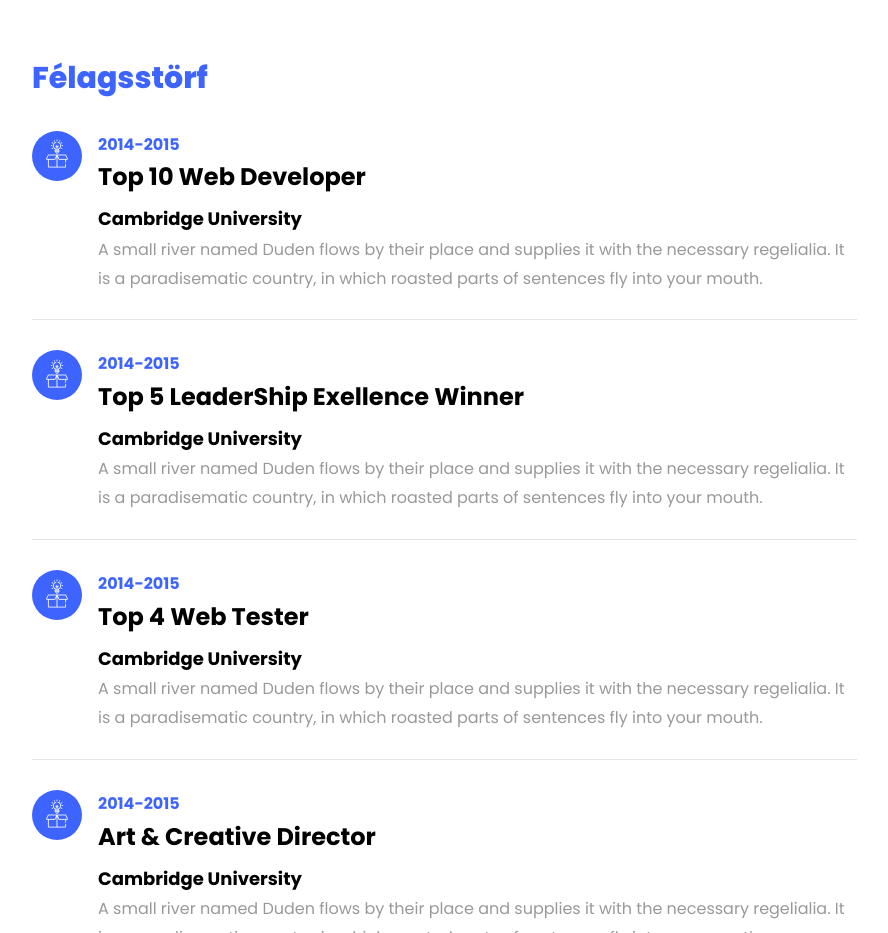
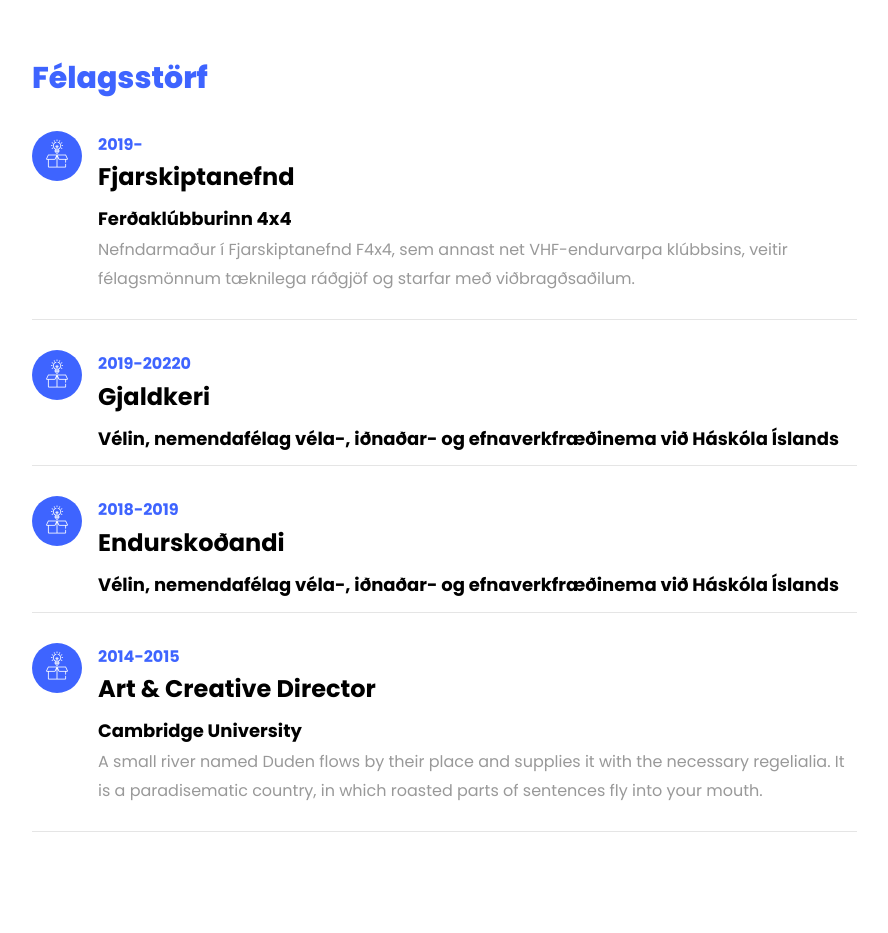
Before and after one commit to kjassiturbo/km2, a plain HTML site: page index.html in a window 1280 px wide. Shown: the part 3580-4513 px from the top of the page, without its empty margins (338-1226 px from the left). Drawn offline with Linux system fonts and the light colour scheme; files whose address does not match are found by name.

Commit message:
uppfærsla

```diff
--- a/index.html
+++ b/index.html
@@ -375,10 +375,10 @@
 					    		<span class="flaticon-ideas"></span>
 					    	</div>
 					    	<div class="text pl-3">
-		    					<span class="date">2014-2015</span>
-		    					<h2>Top 10 Web Developer</h2>
-		    					<span class="position">Cambridge University</span>
-		    					<p>A small river named Duden flows by their place and supplies it with the necessary regelialia. It is a paradisematic country, in which roasted parts of sentences fly into your mouth.</p>
+		    					<span class="date">2019-</span>
+		    					<h2>Fjarskiptanefnd</h2>
+		    					<span class="position">Ferðaklúbburinn 4x4</span>
+		    					<p>Nefndarmaður í Fjarskiptanefnd F4x4, sem annast net VHF-endurvarpa klúbbsins, veitir félagsmönnum tæknilega ráðgjöf og starfar með viðbragðsaðilum.</p>
 	    					</div>
 	    				</div>
 	    				<div class="resume-wrap d-flex ftco-animate">
@@ -386,10 +386,10 @@
 					    		<span class="flaticon-ideas"></span>
 					    	</div>
 					    	<div class="text pl-3">
-		    					<span class="date">2014-2015</span>
-		    					<h2>Top 5 LeaderShip Exellence Winner</h2>
-		    					<span class="position">Cambridge University</span>
-		    					<p>A small river named Duden flows by their place and supplies it with the necessary regelialia. It is a paradisematic country, in which roasted parts of sentences fly into your mouth.</p>
+		    					<span class="date">2019-20220</span>
+		    					<h2>Gjaldkeri</h2>
+		    					<span class="position">Vélin, nemendafélag véla-, iðnaðar- og efnaverkfræðinema við Háskóla Íslands</span>
+
 		    				</div>
 	    				</div>
 	    				<div class="resume-wrap d-flex ftco-animate">
@@ -397,10 +397,10 @@
 					    		<span class="flaticon-ideas"></span>
 					    	</div>
 					    	<div class="text pl-3">
-		    					<span class="date">2014-2015</span>
-		    					<h2>Top 4 Web Tester</h2>
-		    					<span class="position">Cambridge University</span>
-		    					<p>A small river named Duden flows by their place and supplies it with the necessary regelialia. It is a paradisematic country, in which roasted parts of sentences fly into your mouth.</p>
+		    					<span class="date">2018-2019</span>
+		    					<h2>Endurskoðandi</h2>
+		    					<span class="position">Vélin, nemendafélag véla-, iðnaðar- og efnaverkfræðinema við Háskóla Íslands</span>
+
 		    				</div>
 	    				</div>
 	    				<div class="resume-wrap d-flex ftco-animate">
```
